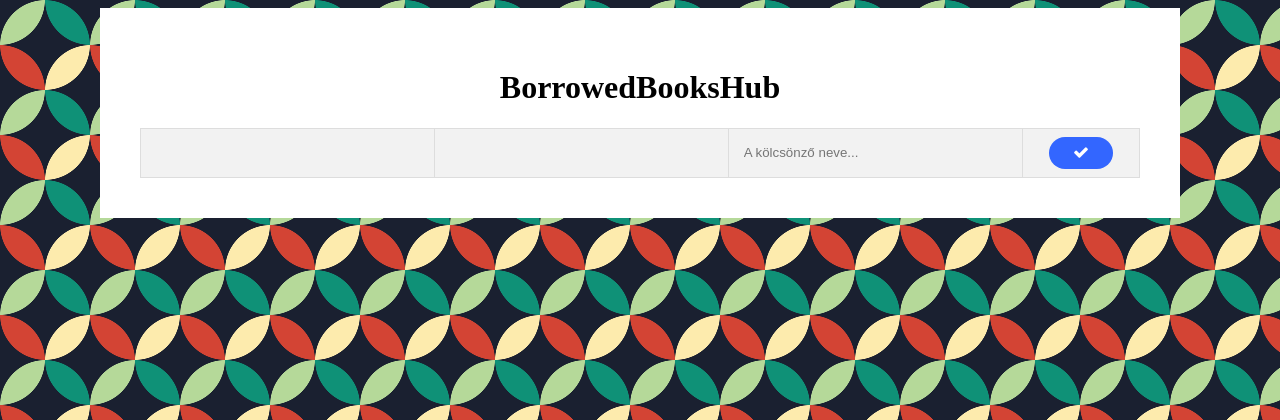
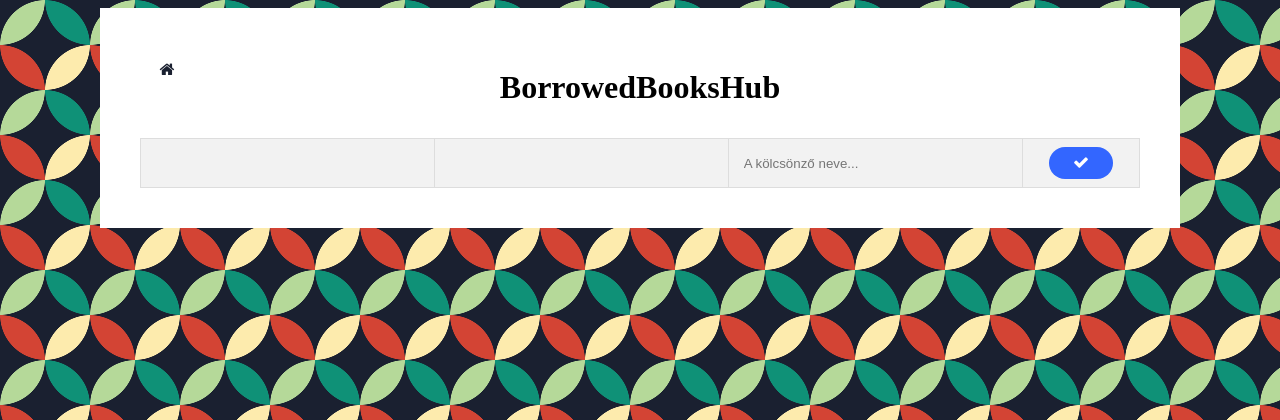
Before and after one commit to nbozsi/BorrowedBooksHub, a FastAPI app: page /change/1 in a window 1280 px wide. Shown: the top 420 px of the page. Run offline with FastAPI, Linux system fonts and the light colour scheme; some web fonts are replaced.

Commit message:
fixed headrow

```diff
--- a/app.py
+++ b/app.py
@@ -10,8 +10,6 @@ from sqlalchemy import func, text
 import models
 from database import SessionLocal, engine
 from to_xlsx import to_xlsx
-
-import os
 import json
 
 
--- a/static/style.css
+++ b/static/style.css
@@ -21,8 +21,13 @@ body {
     padding: 5vmin;
 }
 
+.headrow {
+    display: flex;
+    justify-content: space-evenly;
+    height: 90px;
+}
+
 .headpart {
-    display: inline-block;
     width: 33%;
 }
 
--- a/templates/base.html
+++ b/templates/base.html
@@ -12,6 +12,7 @@
 
 <body>
     <div class="main">
+        <div class="headrow">
             <div class="headpart">
                 <a class="home-button" , href="/"><i class="fa fa-home"></i></a>
             </div>
@@ -20,6 +21,7 @@
             </div>
             <div class="headpart">
                 <div class="counter">{{ book_list|length }} {{lang["BOOK"]}}</div>
+            </div>
         </div>
 
 
--- a/templates/change.html
+++ b/templates/change.html
@@ -13,7 +13,15 @@
 
 <body>
     <div class="main">
-        <h1>BorrowedBooksHub</h1>
+        <div class="headrow">
+            <div class="headpart">
+                <a class="home-button" , href="/"><i class="fa fa-home"></i></a>
+            </div>
+            <div class="headpart">
+                <h1>BorrowedBooksHub</h1>
+            </div>
+            <div class="headpart"></div>
+        </div>
 
         <form action="/update/{{book.id}}" method="post">
             <table class="list">
--- a/templates/new.html
+++ b/templates/new.html
@@ -13,6 +13,7 @@
 
 <body>
     <div class="main">
+        <div class="headrow">
             <div class="headpart">
                 <a class="home-button" , href="/"><i class="fa fa-home"></i></a>
             </div>
@@ -20,6 +21,7 @@
                 <h1>BorrowedBooksHub</h1>
             </div>
             <div class="headpart"></div>
+        </div>
         <form action="/add" method="post">
             <table class="list">
                 <tr>
--- a/templates/remove.html
+++ b/templates/remove.html
@@ -12,6 +12,7 @@
 
 <body>
     <div class="main">
+        <div class="headrow">
             <div class="headpart">
                 <a class="home-button" , href="/"><i class="fa fa-home"></i></a>
             </div>
@@ -19,6 +20,7 @@
                 <h1>BorrowedBooksHub</h1>
             </div>
             <div class="headpart"></div>
+        </div>
 
         <div class="prompt">{{lang["DELETE_QUESTION"]}}: <i>"{{book.author}} - {{book.title}}"</i> ?</div>
         <a class="delete-button" href="/delete/{{ book.id }}"><i class="fa fa-remove"></i></a>
--- a/templates/searchpage.html
+++ b/templates/searchpage.html
@@ -12,6 +12,7 @@
 
 <body>
     <div class="main">
+        <div class="headrow">
             <div class="headpart">
                 <a class="home-button" , href="/"><i class="fa fa-home"></i></a>
             </div>
@@ -20,6 +21,7 @@
             </div>
             <div class="headpart">
                 <div class="counter">{{ book_list|length }} {{lang["MATCHES"]}}</div>
+            </div>
         </div>
         <form action="/startsearch" method="post">
             <table class="list">
```
Lines whose indentation alone changed are shown as unchanged.
